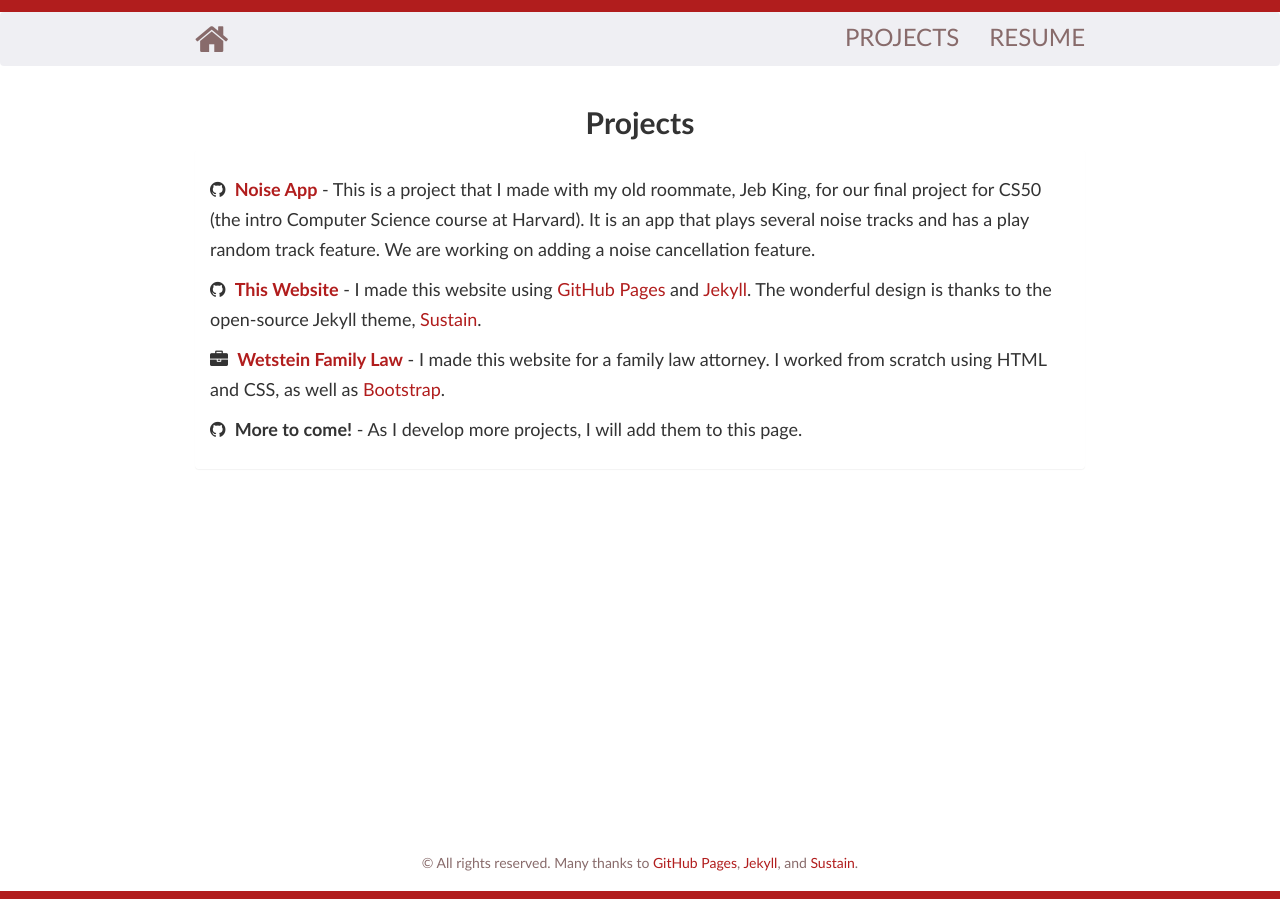
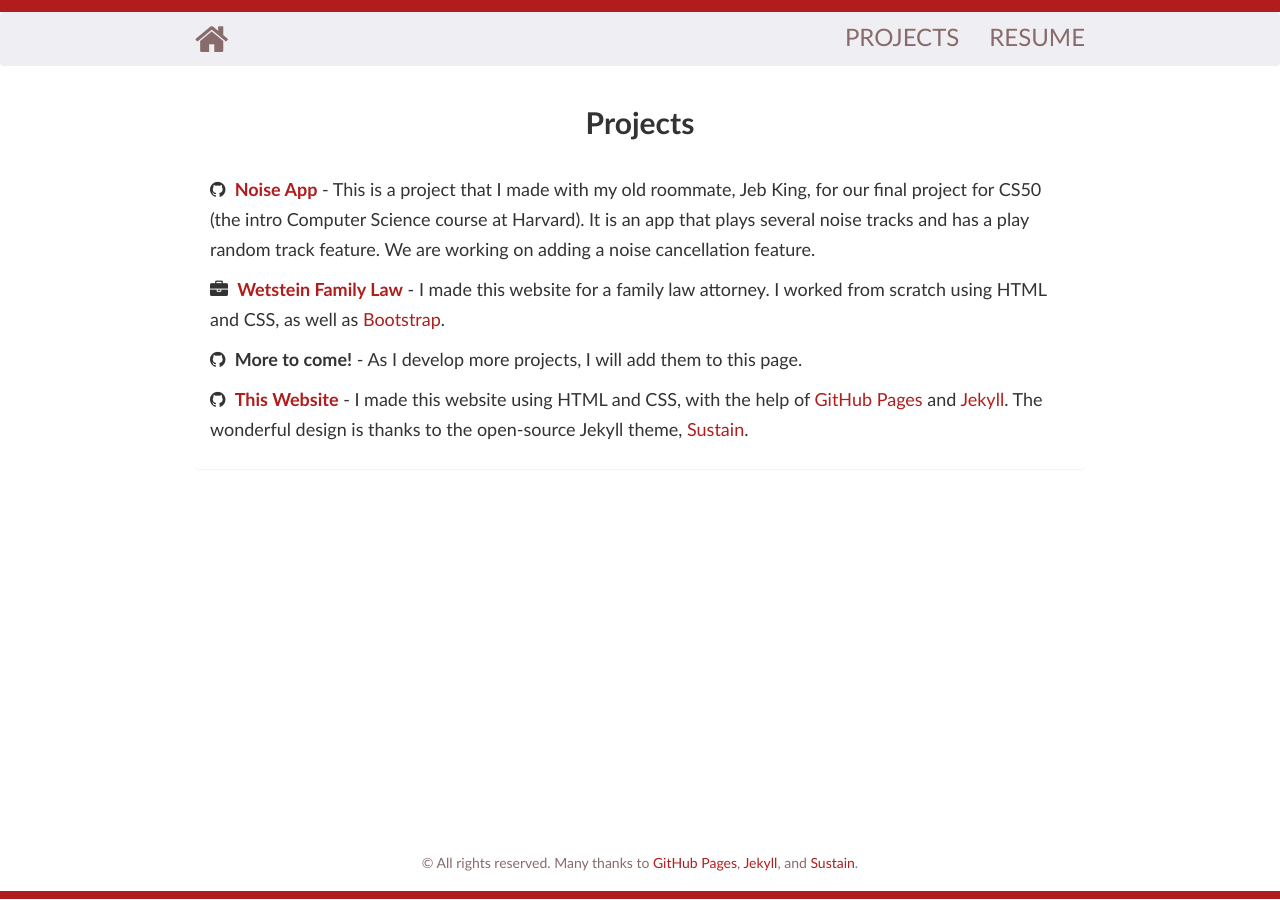
Before and after one commit to zachdietz1/home, a Jekyll site: the page built from projects.html, in a window 1280 px wide. Built offline with Jekyll 4.4.1, drawn with Linux system fonts in a browser that asks for light colours; nearby versions of some CDN libraries.

Commit message:
updated projects

```diff
--- a/_includes/projects.html
+++ b/_includes/projects.html
@@ -8,10 +8,6 @@
 			- This is a project that I made with my old roommate, Jeb King, for our final project for CS50 (the intro Computer Science course at Harvard). It is an app that plays several noise tracks and has a play random track feature. We are working on adding a noise cancellation feature.
 		</h5>
 		<h5>
-			<i class="fa fa-github"></i>&nbsp;&nbsp;<strong><a href="https://zachdietz1.github.io/" target="_blank">This Website</a></strong>
-			- I made this website using <a href="https://pages.github.com" target="_blank">GitHub Pages</a> and <a href="http://jekyllrb.com/"  target="_blank">Jekyll</a>. The wonderful design is thanks to the open-source Jekyll theme, <a href="http://www.github.com/biomadeira/sustain" target="_blank">Sustain</a>.
-		</h5>
-		<h5>
 			<i class="fa fa-briefcase"></i>&nbsp;&nbsp;<strong><a href="http://wetsteinfamilylaw.com" target="_blank">Wetstein Family Law</a></strong>
 			- I made this website for a family law attorney. I worked from scratch using HTML and CSS, as well as <a href="http://getbootstrap.com" target="_blank">Bootstrap</a>.
 		</h5>
@@ -19,6 +15,10 @@
 			<i class="fa fa-github"></i>&nbsp;&nbsp;<strong>More to come!</strong>
 			- As I develop more projects, I will add them to this page.
 		</h5>
+		<h5>
+			<i class="fa fa-github"></i>&nbsp;&nbsp;<strong><a href="https://zachdietz1.github.io/" target="_blank">This Website</a></strong>
+			- I made this website using HTML and CSS, with the help of <a href="https://pages.github.com" target="_blank">GitHub Pages</a> and <a href="http://jekyllrb.com/"  target="_blank">Jekyll</a>. The wonderful design is thanks to the open-source Jekyll theme, <a href="http://www.github.com/biomadeira/sustain" target="_blank">Sustain</a>.
+		</h5>
     </div>
   </div>
 </div>
```
